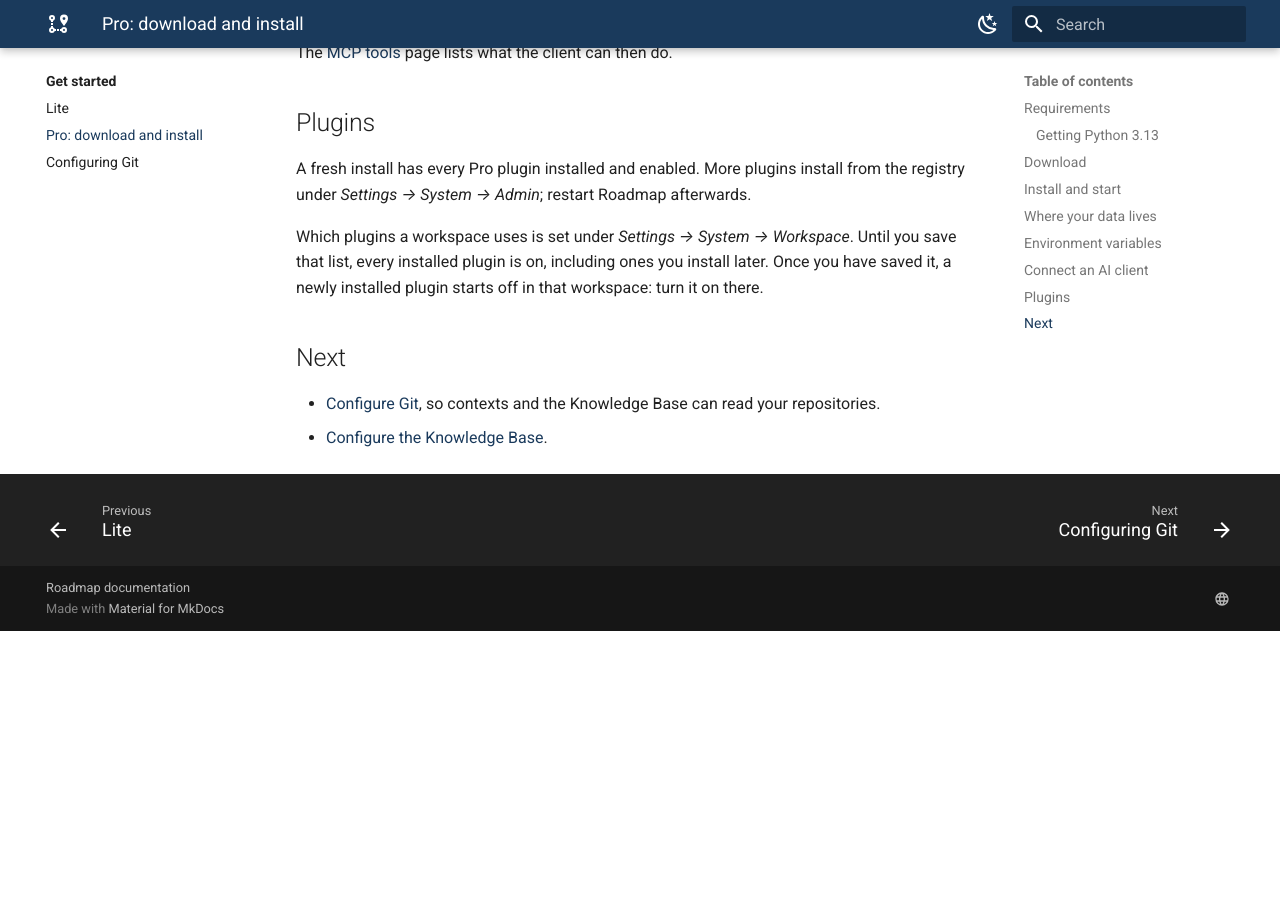
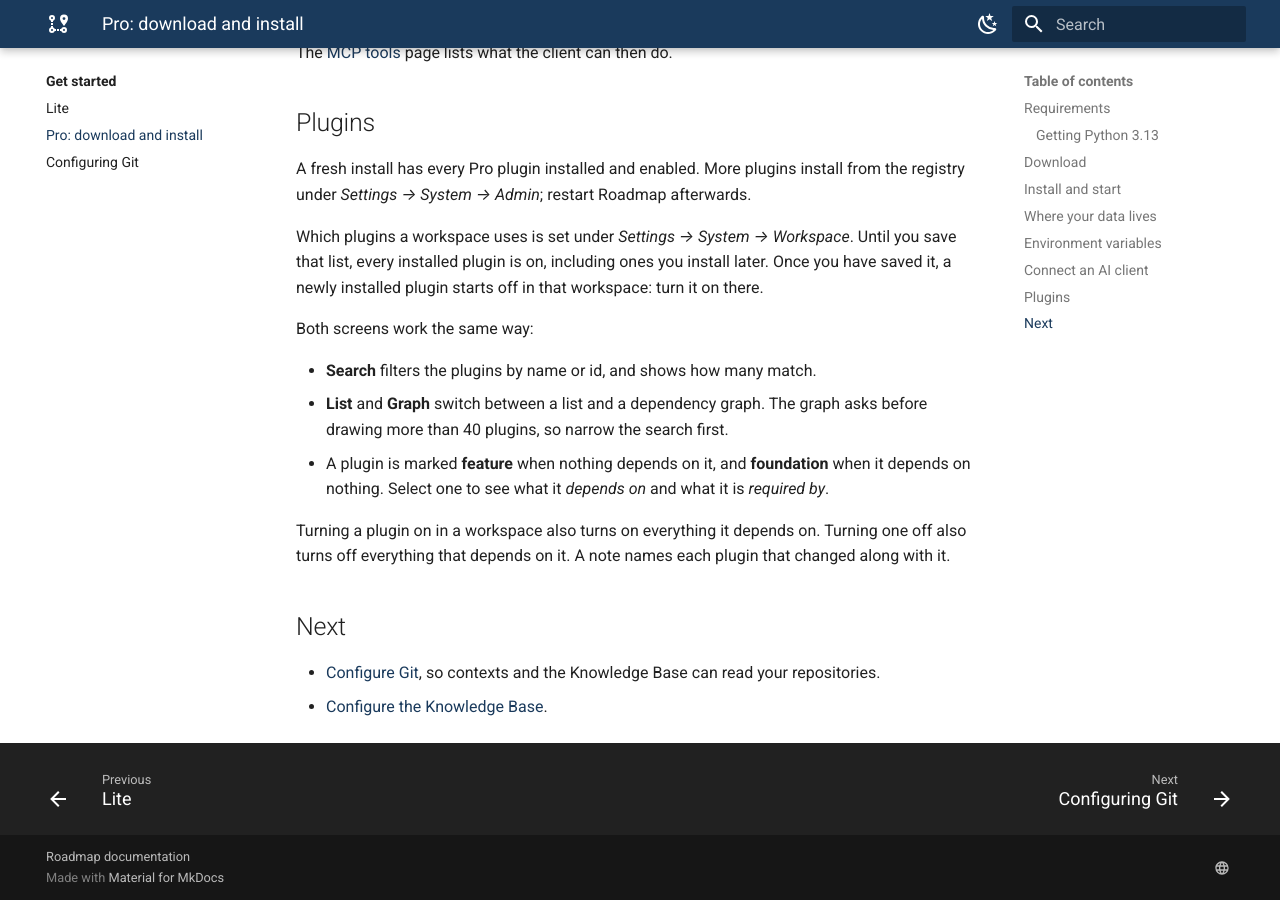
Before and after one commit to roadmap-mcp/roadmap-mcp.github.io, an MkDocs documentation site: the page built from docs/get-started/pro.md, in a window 1280 px wide and 900 px high, scrolled down 3435 px. Built offline with MkDocs 1.6.1 and Material for MkDocs 9.7.7, drawn with Linux system fonts in a browser that asks for light colours; before the commit the page ends 4066 px from its top, so only the background shows below that.

Commit message:
Pro install: the simplified plugin screens

```diff
--- a/docs/get-started/pro.md
+++ b/docs/get-started/pro.md
@@ -223,6 +223,19 @@ you save that list, every installed plugin is on, including ones you install lat
 Once you have saved it, a newly installed plugin starts off in that workspace: turn
 it on there.
 
+Both screens work the same way:
+
+- **Search** filters the plugins by name or id, and shows how many match.
+- **List** and **Graph** switch between a list and a dependency graph. The graph
+  asks before drawing more than 40 plugins, so narrow the search first.
+- A plugin is marked **feature** when nothing depends on it, and **foundation** when
+  it depends on nothing. Select one to see what it *depends on* and what it is
+  *required by*.
+
+Turning a plugin on in a workspace also turns on everything it depends on. Turning
+one off also turns off everything that depends on it. A note names each plugin that
+changed along with it.
+
 ## Next
 
 - [Configure Git](git.md), so contexts and the Knowledge Base can read your
```
